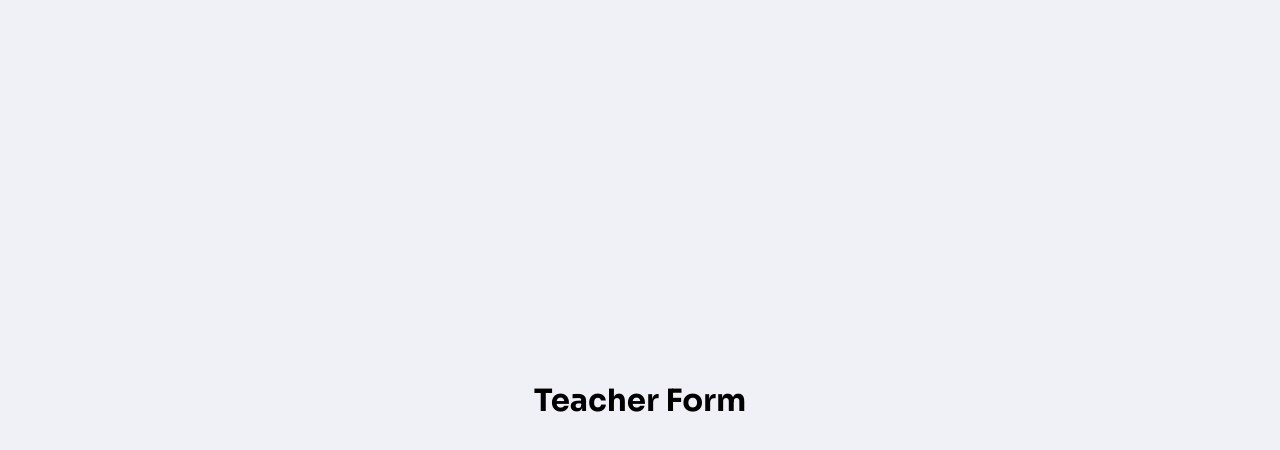
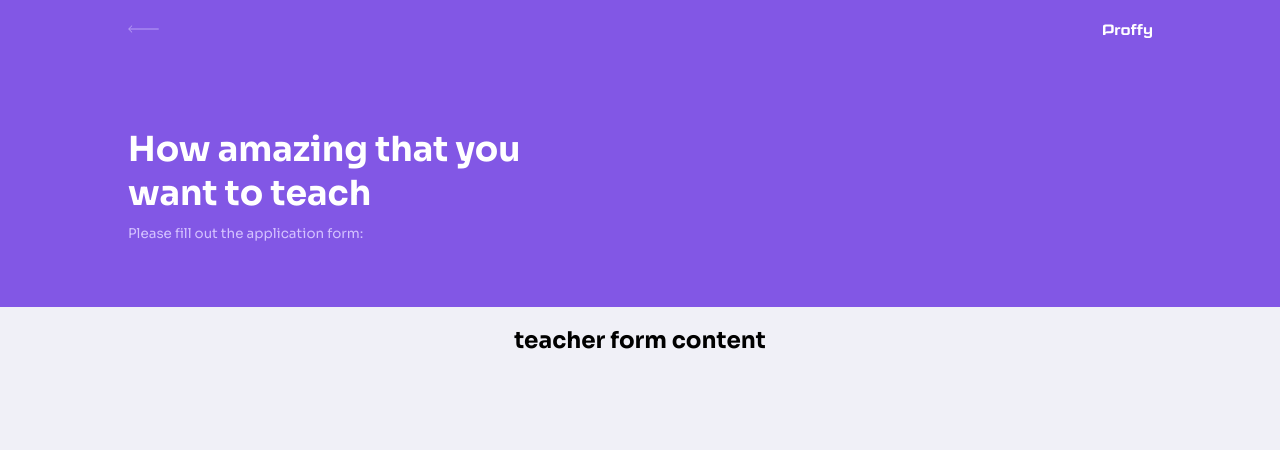
Before and after one commit to dwtoledo/proffy-react-web-app, a React (Vite) app: page /form in a window 1280 px wide. Shown: the top 450 px of the page. Built offline with nearby package versions, Linux system fonts and the light colour scheme.

Commit message:
Create Page Header Component
Add new component on Teacher Form and TeachersList Pages

```diff
--- /dev/null
+++ b/src/components/PageHeader/index.tsx
@@ -0,0 +1,34 @@
+import { Link } from "react-router-dom";
+
+import backArrowIcon from "../../assets/images/icons/back.svg";
+import proffyLogo from "../../assets/images/logo.svg";
+
+import "./styles.css";
+
+type PageHeaderProps = {
+  title: string;
+  description?: string;
+};
+
+function PageHeader(props: PageHeaderProps) {
+  return (
+    <header id="page-header">
+      <nav className="page-header__navigation">
+        <Link to={"/"}>
+          <img
+            src={backArrowIcon}
+            alt="Voltar"
+            className="page-header__back-icon"
+          />
+        </Link>
+        <img src={proffyLogo} alt="Proffy logo" className="page-header__logo" />
+      </nav>
+      <div className="page-header__content">
+        <h1>{props.title}</h1>
+        <p>{props.description}</p>
+      </div>
+    </header>
+  );
+}
+
+export default PageHeader;
--- /dev/null
+++ b/src/components/PageHeader/styles.css
@@ -0,0 +1,44 @@
+#page-header {
+  background-color: var(--color-primary);
+  width: 100vw;
+}
+
+.page-header__navigation {
+  display: flex;
+  justify-content: space-between;
+  align-items: center;
+  height: 6.4rem;
+  padding: 0 10vw;
+}
+
+.page-header__back-icon {
+  width: 3.2rem;
+  height: auto;
+}
+
+.page-header__logo {
+  height: 1.5rem;
+  width: auto;
+}
+
+.page-header__content {
+  min-height: 25.6rem;
+  display: flex;
+  flex-direction: column;
+  justify-content: center;
+  align-items: flex-start;
+  padding: 0 10vw;
+  gap: 1rem;
+}
+
+.page-header__content > h1 {
+  color: var(--color-title-in-primary);
+  font-size: 3.6rem;
+  font-weight: 700;
+  max-width: 400px;
+}
+
+.page-header__content > p {
+  color: var(--color-text-in-primary);
+  font-size: 1.4rem;
+}
--- a/src/pages/TeacherForm/index.tsx
+++ b/src/pages/TeacherForm/index.tsx
@@ -1,5 +1,20 @@
+import PageHeader from "../../components/PageHeader";
+
+import "./styles.css";
+
 function TeacherForm() {
-  return <h1>Teacher Form</h1>;
+  return (
+    <div id="teacher-form">
+      <PageHeader
+        title="How amazing that you want to teach"
+        description="Please fill out the application form:"
+      />
+
+      <div className="teacher-form__content container">
+        <h2>teacher form content</h2>
+      </div>
+    </div>
+  );
 }
 
 export default TeacherForm;
--- /dev/null
+++ b/src/pages/TeacherForm/styles.css
@@ -0,0 +1,12 @@
+#teacher-form {
+  min-width: 100vw;
+  min-height: 100vh;
+  display: flex;
+  flex-direction: column;
+  align-items: center;
+}
+
+.teacher-form__content {
+  margin-top: 2rem;
+  text-align: center;
+}
--- a/src/pages/TeachersList/index.tsx
+++ b/src/pages/TeachersList/index.tsx
@@ -1,5 +1,17 @@
+import PageHeader from "../../components/PageHeader";
+
+import "./styles.css";
+
 function TeachersList() {
-  return <h1>Teachers</h1>;
+  return (
+    <div id="teachers-list">
+      <PageHeader title="Available Proffies" />
+
+      <div className="teachers-list__content container">
+        <h2>teachers list content</h2>
+      </div>
+    </div>
+  );
 }
 
 export default TeachersList;
--- /dev/null
+++ b/src/pages/TeachersList/styles.css
@@ -0,0 +1,12 @@
+#teachers-list {
+  min-width: 100vw;
+  min-height: 100vh;
+  display: flex;
+  flex-direction: column;
+  align-items: center;
+}
+
+.teachers-list__content {
+  margin-top: 2rem;
+  text-align: center;
+}
```
